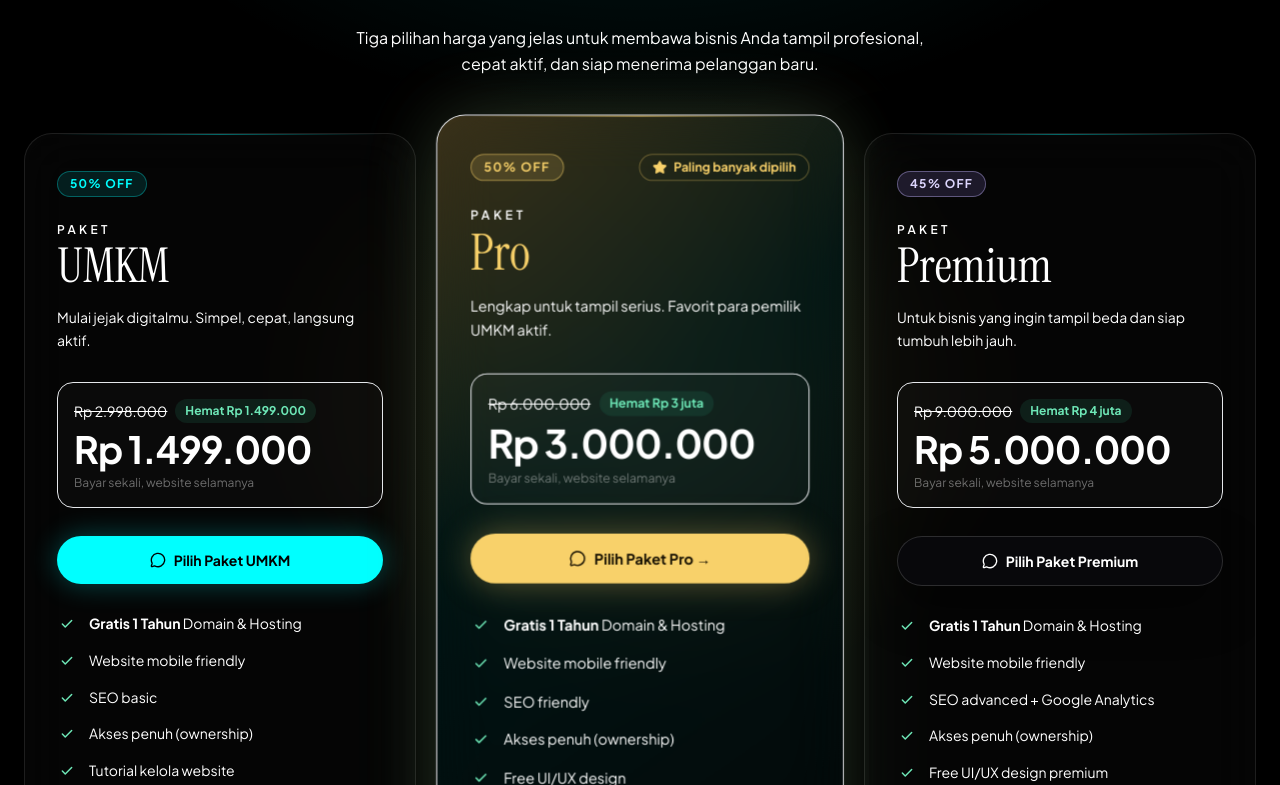
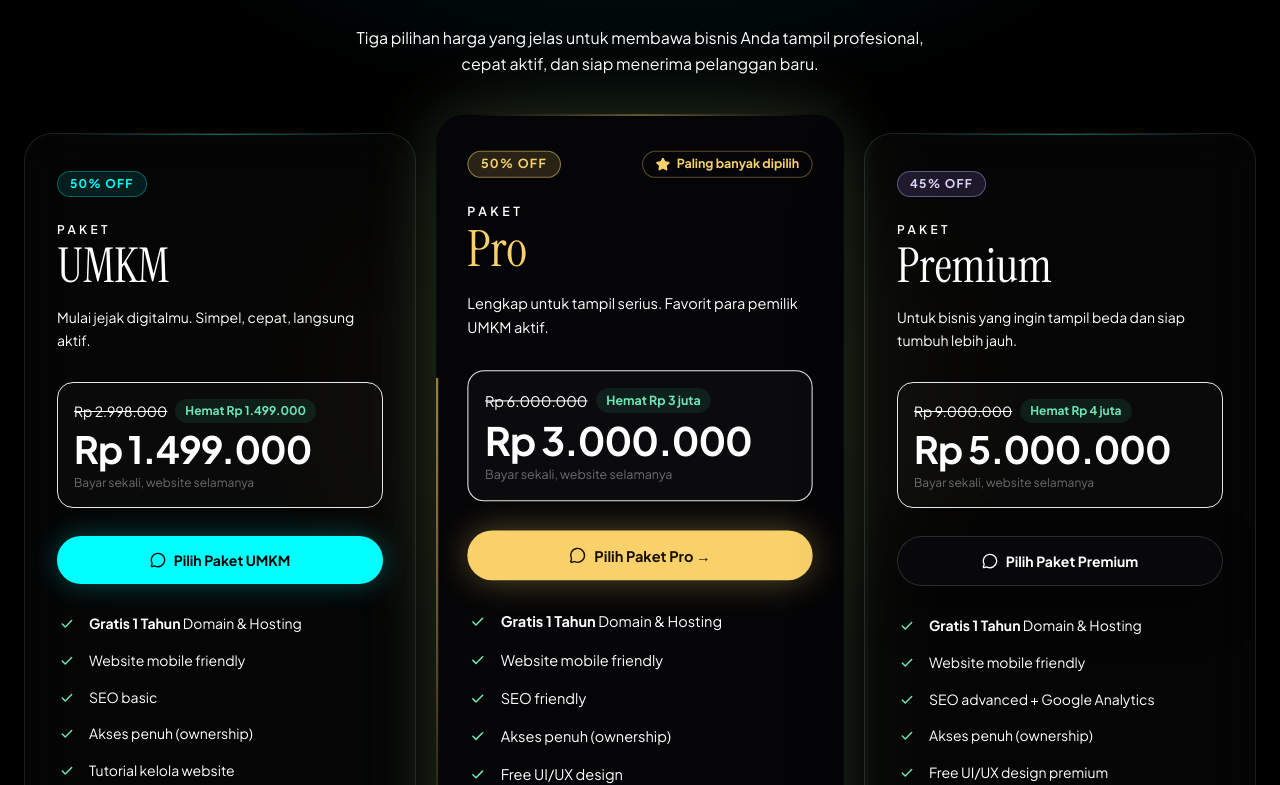
Before and after one commit to CozyM3dia/CozyBytes-Website, a React (Vite) app: page /pricing in a window 1280 px wide. Shown: the part 235-1020 px from the top of the page. Built offline with nearby package versions, Linux system fonts and the light colour scheme.

Commit message:
style: removed blue glows from ProcessSection and added gold light trail border to Pro pricing package

```diff
--- a/src/pages/PricingPage.tsx
+++ b/src/pages/PricingPage.tsx
@@ -185,12 +185,17 @@ function PricingCard({
         scale: tier.highlighted ? 1.055 : 1.015,
         transition: { duration: 0.24, ease: 'easeOut' },
       }}
-      className={`group relative flex h-full w-full min-h-full flex-col overflow-hidden rounded-[28px] border p-1 ${
+      className={`group relative flex h-full w-full min-h-full flex-col overflow-hidden rounded-[28px] ${
         tier.highlighted
-          ? 'border-[#F8D16A]/28 bg-[linear-gradient(145deg,rgba(248,209,106,0.24),rgba(0,255,255,0.08)_34%,rgba(255,255,255,0.025))] shadow-[0_0_70px_rgba(248,209,106,0.16),0_0_90px_rgba(0,255,255,0.09)] md:-translate-y-3'
-          : 'border-white/10 bg-white/[0.018] shadow-[0_26px_70px_rgba(0,0,0,0.28)]'
+          ? 'p-[2px] bg-[#050507] shadow-[0_0_70px_rgba(248,209,106,0.16),0_0_90px_rgba(0,255,255,0.09)] md:-translate-y-3'
+          : 'border border-white/10 p-1 bg-white/[0.018] shadow-[0_26px_70px_rgba(0,0,0,0.28)]'
       }`}
     >
+      {tier.highlighted && (
+        <div className="absolute left-1/2 top-1/2 aspect-square w-[200%] -translate-x-1/2 -translate-y-1/2 animate-[spin_4s_linear_infinite]"
+             style={{ background: 'conic-gradient(from 0deg, transparent 70%, #F8D16A 100%)' }}
+        />
+      )}
       <div
         className={`pointer-events-none absolute inset-x-8 top-0 h-px ${
           tier.highlighted
@@ -203,7 +208,9 @@ function PricingCard({
         <div className="absolute -bottom-20 left-8 h-52 w-52 rounded-full bg-[#F8D16A]/10 blur-3xl" />
       </div>
 
-      <div className="relative flex flex-1 flex-col rounded-[24px] bg-[#050507]/88 px-6 py-7 backdrop-blur-xl md:px-7">
+      <div className={`relative flex flex-1 flex-col rounded-[24px] px-6 py-7 md:px-7 ${
+        tier.highlighted ? 'bg-[#050507]' : 'bg-[#050507]/88 backdrop-blur-xl'
+      }`}>
         <div className="mb-5 flex min-h-9 flex-wrap items-center justify-between gap-2">
           <span className={`rounded-full border px-3 py-1 text-xs font-bold tracking-widest ${discountClasses[tier.discountTone]}`}>
             {tier.discount}
--- a/src/sections/ProcessSection.tsx
+++ b/src/sections/ProcessSection.tsx
@@ -196,28 +196,6 @@ export default function ProcessSection() {
         }}
       />
 
-      {/* Ambient background glows */}
-      <div className="absolute inset-0 pointer-events-none overflow-hidden z-0">
-        <motion.div
-          animate={{
-            x: [0, 50, 0, -50, 0],
-            y: [0, -50, 50, 0, 0],
-          }}
-          transition={{ duration: 15, repeat: Infinity, ease: "linear" }}
-          className="absolute top-[20%] left-[10%] w-[40vw] h-[40vw] max-w-[500px] max-h-[500px] rounded-full mix-blend-screen opacity-[0.08]"
-          style={{ background: 'radial-gradient(circle, #00FFFF, transparent 70%)', filter: 'blur(80px)' }}
-        />
-        <motion.div
-          animate={{
-            x: [0, -60, 0, 60, 0],
-            y: [0, 60, -60, 0, 0],
-          }}
-          transition={{ duration: 20, repeat: Infinity, ease: "linear" }}
-          className="absolute bottom-[20%] right-[10%] w-[50vw] h-[50vw] max-w-[600px] max-h-[600px] rounded-full mix-blend-screen opacity-[0.05]"
-          style={{ background: 'radial-gradient(circle, #00BFFF, transparent 70%)', filter: 'blur(100px)' }}
-        />
-      </div>
-
       <div className="relative z-10 max-w-5xl mx-auto px-6">
         {/* Header */}
         <motion.div
```
